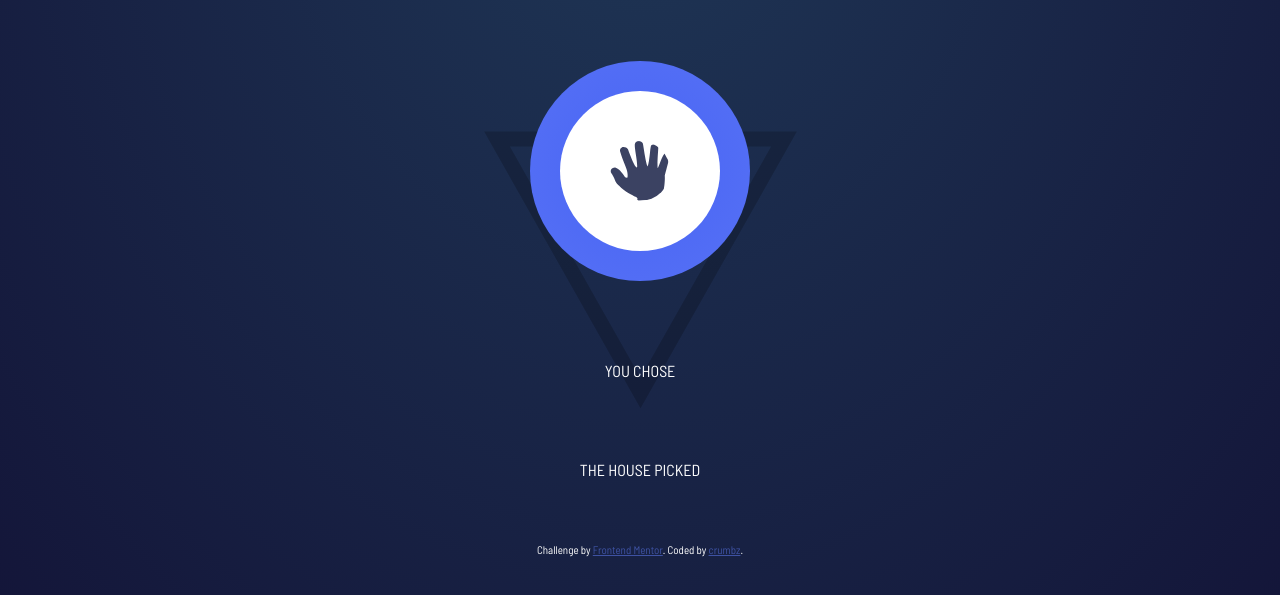
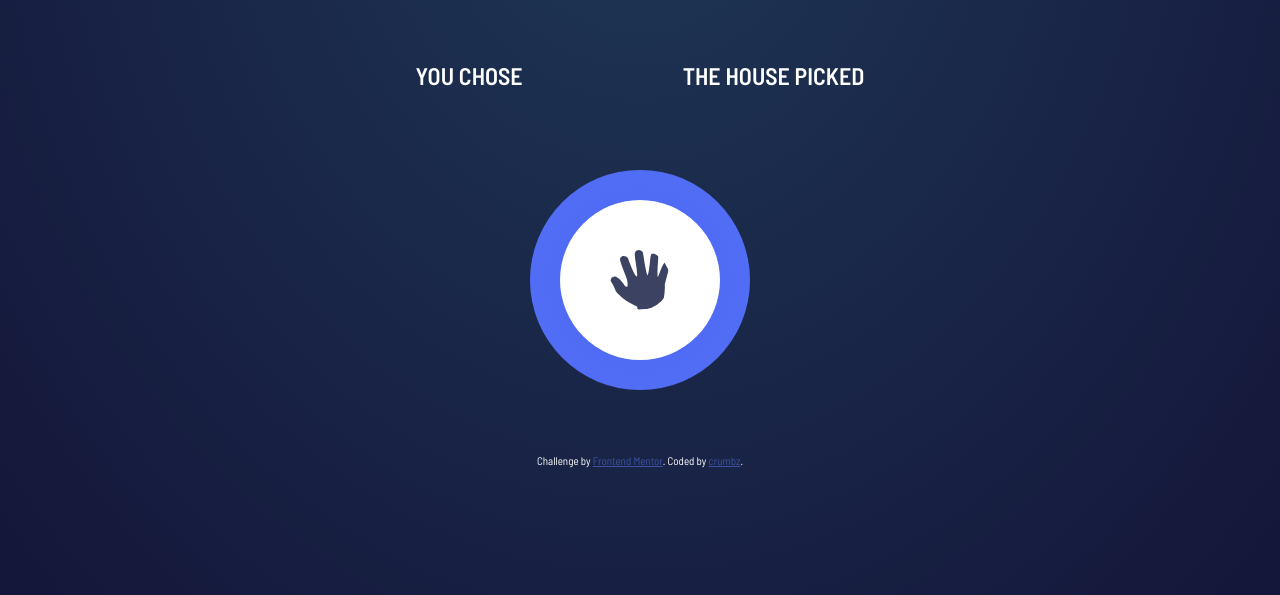
Before and after one commit to left-no-crumbz/rock-paper-scissors, a plain HTML site: page index.html in a window 1280 px wide. Both pictures are taken after a click on the button 490 px from the left and 356 px from the top of the page. Shown: the part 185-780 px from the top of the page. Drawn offline with Linux system fonts and the light colour scheme.

Commit message:
feat(ui): Polish js

```diff
--- a/css/styles.css
+++ b/css/styles.css
@@ -108,7 +108,7 @@ body {
     flex-direction: column;
     align-items: center;
     justify-content: center;
-    gap: 5rem;
+    gap: .8rem;
 }
 
 .top {
--- a/js/index.js
+++ b/js/index.js
@@ -10,66 +10,36 @@ let getComputerChoice = () => {
     }
 };
 
-let container = document.querySelector(".rps-container");
+let container = document.querySelector(".buttons");
 container.addEventListener("click", (event) => {
     const target = event.target;
 
-    // alert(`${String(target.id).toUpperCase()} was clicked`);
-
-    let paper = document.querySelector("#paper");
-    paper.style.display = "none";
-
-    let scissors = document.querySelector("#scissors");
-    scissors.style.display = "none";
-
-
-    let rock = document.querySelector("#rock");
-    rock.style.display = "none";
-
+    const rpsContainer = document.querySelector(".rps-container")
+    const paper = document.querySelector("#paper");
+    const scissors = document.querySelector("#scissors");
+    const rock = document.querySelector("#rock");
+    const text = document.querySelector(".text");
 
     const body = document.querySelector("body");
 
-    // hide the container;
-    const resultDiv = document.createElement("div");
-    const strDiv = document.createElement("div");
-
-    strDiv.style.display = "flex";
-    strDiv.style.margin = "2rem 0";
-    strDiv.style.gap = "20rem";
-    strDiv.style.justifyContent = "center";
-    strDiv.style.alignItems = "center";
-
-
-    const userStr = document.createElement("p");
-    const compStr = document.createElement("p");
-
-
-    userStr.textContent = "YOU CHOSE"
-    compStr.textContent = "THE HOUSE PICKED"
-
-
     switch(target.id){
         case "paper":
-            // container.style.display = "none";
-            container.appendChild(userStr);
-            container.appendChild(compStr);
-            paper.style.display = "flex";
-            // let paper = document.querySelector("#paper");
-            // container.appendChild(paper);
+            rpsContainer.style.backgroundImage = "none";
+            text.style.display = "flex";
+            scissors.style.display = "none";
+            rock.style.display = "none";
             break;
         case "scissors":
-            // container.style.display = "none";
-            strDiv.appendChild(userStr);
-            strDiv.appendChild(compStr);
-            let scissors = document.querySelector("#scissors");
-            container.appendChild(scissors);
+            rpsContainer.style.backgroundImage = "none";
+            text.style.display = "flex";
+            paper.style.display = "none";
+            rock.style.display = "none";
             break;
         case "rock":
-            // container.style.display = "none";
-            strDiv.appendChild(userStr);
-            strDiv.appendChild(compStr);
-            let rock = document.querySelector("#rock");
-            container.appendChild(rock);
+            rpsContainer.style.backgroundImage = "none";
+            text.style.display = "flex";
+            paper.style.display = "none";
+            scissors.style.display = "none";
             break;
     }
     body.appendChild(strDiv);
```
